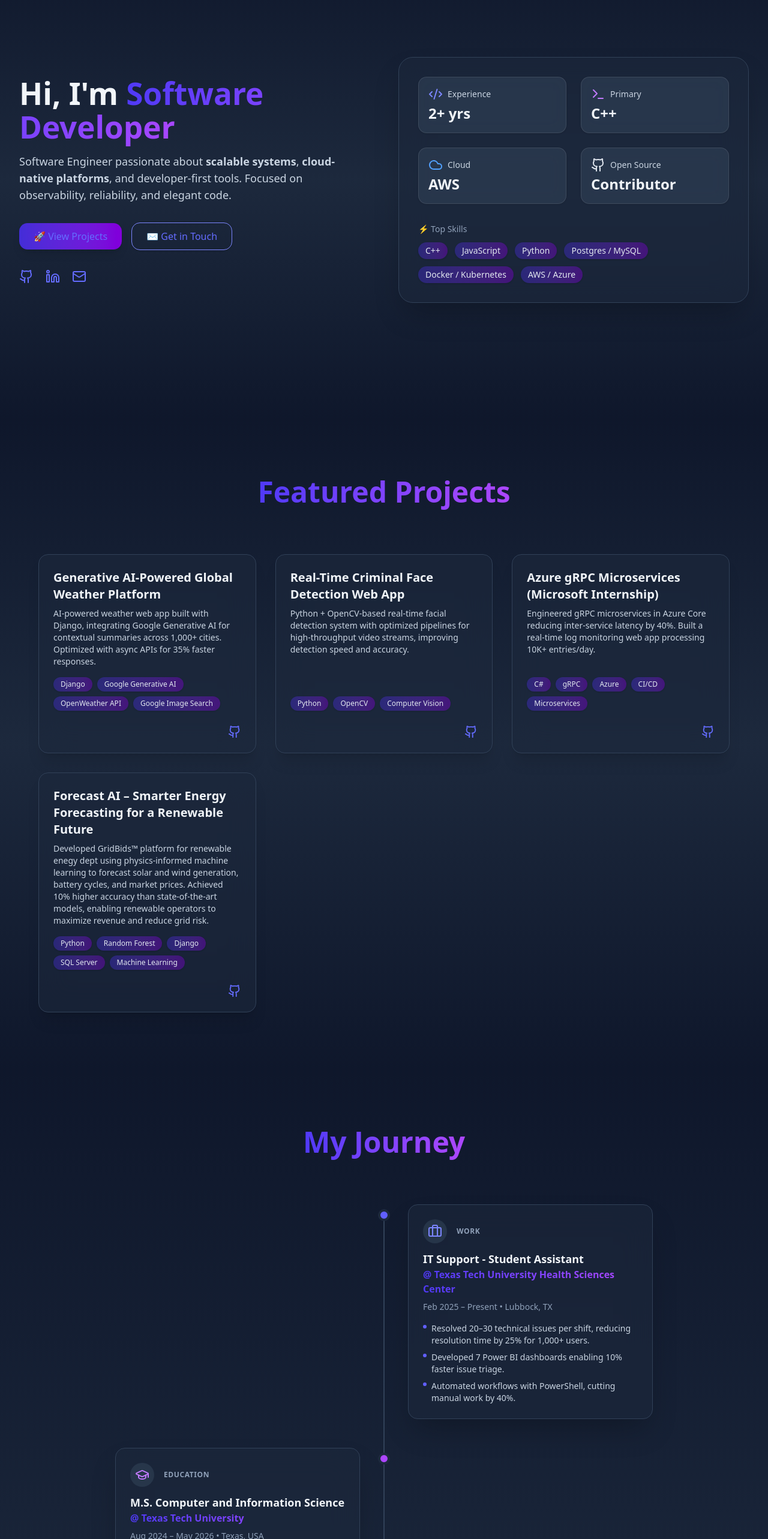
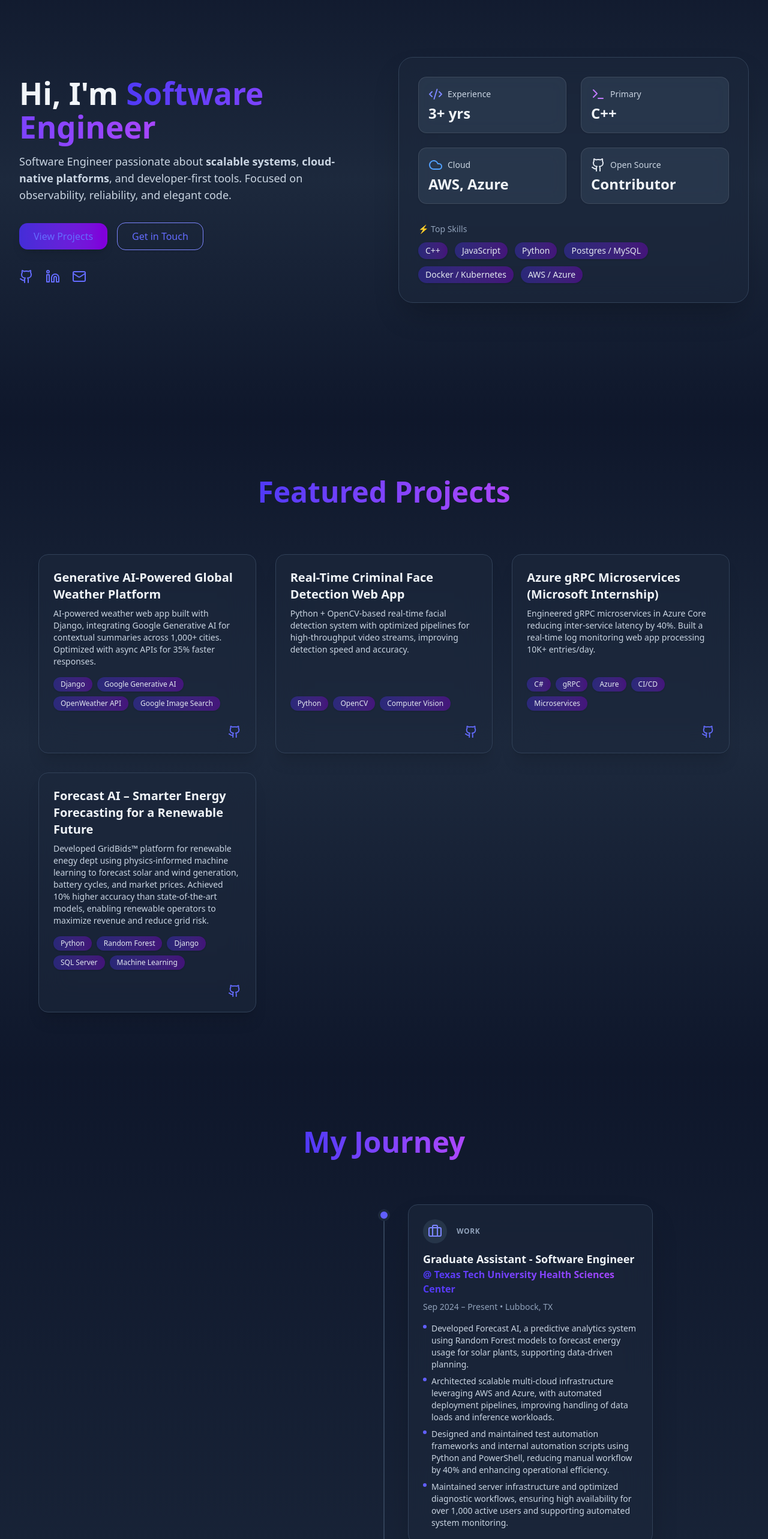
Before and after one commit to nithinsai99/myPortfolio, a React (Vite) app: page / in a window 1280 px wide. Shown: the part 100-2666 px from the top of the page at 60% size. Built offline with nearby package versions, Linux system fonts and the light colour scheme.

Commit message:
site updated

```diff
--- a/index.html
+++ b/index.html
@@ -2,7 +2,7 @@
 <html lang="en">
   <head>
     <meta charset="UTF-8" />
-    <link rel="icon" type="image/svg+xml" href="/vite.svg" />
+    <link rel="icon" type="image/svg+xml" href="/sign.png" />
     <meta name="viewport" content="width=device-width, initial-scale=1.0" />
     <meta name="msvalidate.01" content="91DE51BBB9AC7E84813DA72A9B6F8F52" />
     <title>Nithin's Portfolio</title>
--- a/src/components/About.jsx
+++ b/src/components/About.jsx
@@ -9,14 +9,15 @@ const timeline = [
       side: "right",
       category: "Work",
       icon: <Briefcase />,
-      role: "IT Support - Student Assistant",
+      role: "Graduate Assistant - Software Engineer ",
       org: "Texas Tech University Health Sciences Center",
-      period: "Feb 2025 – Present",
+      period: "Sep 2024 – Present",
       location: "Lubbock, TX",
       details: [
-        "Resolved 20–30 technical issues per shift, reducing resolution time by 25% for 1,000+ users.",
-        "Developed 7 Power BI dashboards enabling 10% faster issue triage.",
-        "Automated workflows with PowerShell, cutting manual work by 40%."
+        "Developed Forecast AI, a predictive analytics system using Random Forest models to forecast energy usage for solar plants, supporting data-driven planning.",
+        "Architected scalable multi-cloud infrastructure leveraging AWS and Azure, with automated deployment pipelines, improving handling of data loads and inference workloads.",
+        "Designed and maintained test automation frameworks and internal automation scripts using Python and PowerShell, reducing manual workflow by 40% and enhancing operational efficiency.",
+        "Maintained server infrastructure and optimized diagnostic workflows, ensuring high availability for over 1,000 active users and supporting automated system monitoring."
       ],
     },
     {
@@ -52,14 +53,14 @@ const timeline = [
       side: "right",
       category: "Work",
       icon: <Briefcase />,
-      role: "Student Developer",
+      role: "Student Software Engineer ",
       org: "Koneru Lakshmaiah University",
       period: "Aug 2021 – Apr 2023",
-      location: "India",
+      location: "",
       details: [
-        "Directed the development of a MERN-stack student performance tracking platform, adopted by 500+ users.",
-        "Optimized backend queries and frontend rendering, which together reduced page load times by 30%.",
-        "Implemented RBAC authentication for secure access to sensitive academic data."
+        "Architected a scalable academic analytics platform using ASP.NET Core and C#, serving 500+ daily users and improving data accessibility for faculty.",
+        "Optimized Entity Framework queries and SQL stored procedures, reducing page load times by 30% for data-heavy dashboards.",
+        "Directed the student developer team in improving database efficiency and UI performance, achieving a 25% increase in overall application responsiveness."
       ],
     },
     {
@@ -70,7 +71,7 @@ const timeline = [
       role: "B.Tech Computer Science (Minor in Data Science)",
       org: "KL University",
       period: "Aug 2020 – May 2024",
-      location: "India",
+      location: "",
       details: [
         "Graduated with a GPA of 9.37/10",
         "Relevant Coursework: Operating Systems, Database Management, Data Structures & Algorithms, Data Science."
--- a/src/components/Contact.jsx
+++ b/src/components/Contact.jsx
@@ -6,7 +6,7 @@ export default function Contact() {
     {
       icon: <FileText size={20} />,
       text: "View My Resume",
-      href: "https://drive.google.com/file/d/1Mu8Lh3627Txiepnd1mRxGd947EZegNdI/view?usp=sharing", // Replace with your resume link
+      href: "https://drive.google.com/file/d/1wgRui1sNfleae6JuwKwPEneliRzmxKOJ/view?usp=sharing", // Replace with your resume link
     },
     {
       icon: <Github size={20} />,
--- a/src/components/Hero.jsx
+++ b/src/components/Hero.jsx
@@ -4,7 +4,7 @@ import { Mail, Github, Linkedin, Code2, Cloud, Terminal } from "lucide-react";
 
 export default function Hero({ skills }) {
   // The titles array is now a constant outside the component to prevent re-creation on renders.
-  const titles = ["Nithin Sai", "Software Developer", "Cloud Engineer", "Full Stack Developer"];
+  const titles = ["Nithin Sai", "Software Engineer", "Cloud Engineer", "Backend Developer"];
   const [index, setIndex] = useState(0);
   const [displayText, setDisplayText] = useState("");
 
@@ -79,13 +79,13 @@ export default function Hero({ skills }) {
               href="#projects"
               className="px-6 py-2.5 w-full sm:w-auto text-center rounded-xl bg-gradient-to-r from-blue-100 to-cyan-200 text-black font-semibold shadow-lg hover:scale-105 hover:from-blue-200 hover:to-cyan-300 transition-transform dark:bg-gradient-to-r dark:from-indigo-700 dark:to-purple-700 dark:text-white"
             >
-              🚀 View Projects
+              View Projects
             </a>
             <a
               href="#contact"
               className="px-6 py-2.5 w-full sm:w-auto text-center rounded-xl border border-blue-500 text-blue-600 hover:bg-blue-50 shadow font-semibold dark:border-indigo-400 dark:text-indigo-300 dark:hover:bg-indigo-800/40"
             >
-              ✉️ Get in Touch
+              Get in Touch
             </a>
           </div>
 
@@ -111,9 +111,9 @@ export default function Hero({ skills }) {
           transition={{ duration: 0.7 }}
         >
           <div className="grid grid-cols-2 gap-4 sm:gap-6">
-            <Stat icon={<Code2 className="text-indigo-600 dark:text-indigo-400" />} label="Experience" value="2+ yrs" />
+            <Stat icon={<Code2 className="text-indigo-600 dark:text-indigo-400" />} label="Experience" value="3+ yrs" />
             <Stat icon={<Terminal className="text-purple-600 dark:text-purple-400" />} label="Primary" value="C++" />
-            <Stat icon={<Cloud className="text-blue-500 dark:text-blue-400" />} label="Cloud" value="AWS" />
+            <Stat icon={<Cloud className="text-blue-500 dark:text-blue-400" />} label="Cloud" value="AWS, Azure" />
             <Stat icon={<Github className="text-slate-800 dark:text-slate-200" />} label="Open Source" value="Contributor" />
           </div>
 
```
Also changed, not shown: 1 other file (tests, documents, lock files or other folders).
